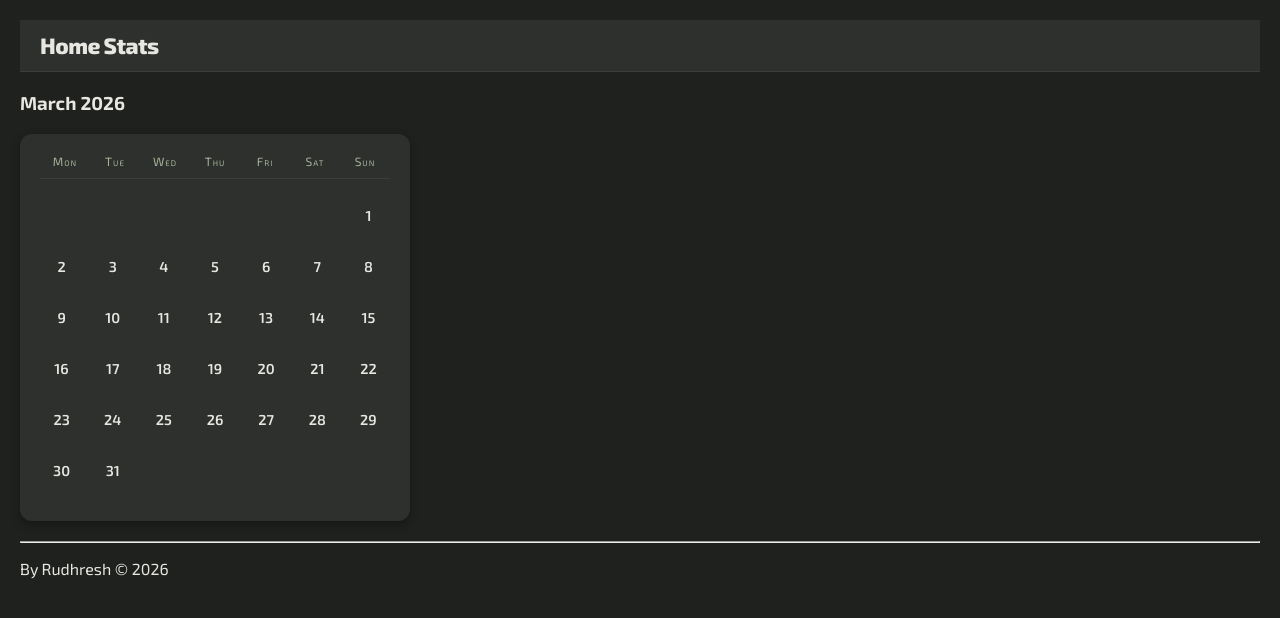
After one commit to rudybrrr/cycling-dashboard, a Flask app: page /stats/ in a window 1280 px wide. The commit adds this page. Shown: the top 618 px of the page. Run offline with Flask 3, Linux system fonts and the light colour scheme; data that the repository does not hold is empty.

Commit message:
Added a stats page with a calendar (will add other insights etc. soon too) + styling

```diff
--- a/cycling_app/static/site.css
+++ b/cycling_app/static/site.css
@@ -20,6 +20,8 @@
     --font-main: 'Exo 2', sans-serif;
 }
 
+/* HOME PAGE */
+
 body {
     background-color: var(--bg-main);
     color: var(--text-primary);
@@ -31,6 +33,7 @@ body {
 .stats-container {
     display: flex;
     flex-direction: row;
+    justify-content: flex-start;
     gap: 15px;
     padding: 10px;
 }
@@ -105,7 +108,7 @@ input[type="submit"]:active {
     flex-direction: column;
     gap: 15px;
     max-width: 500px;
-    margin: 20px auto;
+    margin: 20px 0;
     padding: 10px;
 }
 
@@ -113,6 +116,7 @@ input[type="submit"]:active {
     display: grid;
     grid-template-columns: repeat(3, 1fr);
     align-items: center;
+    text-align: left;
     background-color: var(--bg-surface);
     color: var(--text-primary);
     padding: 15px 20px;
@@ -159,3 +163,60 @@ input[type="submit"]:active {
     color: var(--text-primary);
     letter-spacing: -0.5px;
 }
+
+/* STATS PAGE */
+.calendar {
+    max-width: 350px;
+    background-color: var(--bg-surface);
+    padding: 20px;
+    border-radius: 12px;
+    box-shadow: 0 4px 10px rgba(0, 0, 0, 0.3);
+    margin: 20px 0;
+}
+
+.calendar-header {
+    display: grid;
+    grid-template-columns: repeat(7, 1fr);
+    text-align: center;
+    font-size: 0.75rem;
+    color: var(--text-muted);
+    font-variant: small-caps;
+    letter-spacing: 1px;
+    margin-bottom: 15px;
+    padding-bottom: 10px;
+    border-bottom: 1px solid var(--border-subtle);
+}
+
+.calendar-week {
+    display: grid;
+    grid-template-columns: repeat(7, 1fr);
+    gap: 8px;
+    margin-bottom: 8px;
+}
+
+.calendar-day {
+    aspect-ratio: 1 / 1;
+    display: flex;
+    align-items: center;
+    justify-content: center;
+    font-size: 0.9rem;
+    font-weight: 600;
+    border-radius: 6px;
+    color: var(--text-primary);
+    transition: background-color 0.2s;
+}
+
+.calendar-day.has-ride {
+    background-color: var(--accent-primary);
+    color: var(--bg-main);
+    box-shadow: 0 0 10px rgba(212, 163, 115, 0.3);
+    cursor: pointer;
+}
+
+.calendar-day.has-ride:hover {
+    background-color: var(--accent-hover);
+}
+
+.calendar-day.empty {
+    visibility: hidden;
+}
--- a/cycling_app/templates/home.html
+++ b/cycling_app/templates/home.html
@@ -17,9 +17,9 @@ Cycling Dashboard
 <h3>Log Your Latest Ride!</h3>
 <form method="POST">
     <label for="distance">Distance (km)</label>
-    <input type="number" id="distance" name="distance" required><br><br>
+    <input type="number" id="distance" name="distance" min="1" step="0.1" required><br><br>
     <label for="duration">Duration (min)</label>
-    <input type="number" id="duration" name="duration" required><br><br>
+    <input type="number" id="duration" name="duration" min="1" required><br><br>
     <label for="date">Date</label>
     <input type="date" id="date" name="date" required><br><br>
     <input type="submit" value="Log Ride">
--- a/cycling_app/templates/layout.html
+++ b/cycling_app/templates/layout.html
@@ -9,6 +9,7 @@
     <body>
         <div class="navbar">
             <a href="{{ url_for('home') }}" class="navbar-brand">Home</a>
+            <a href="{{ url_for('stats') }}" class="navbar-brand">Stats</a>
         </div>
 
         <div class="body-content">
--- /dev/null
+++ b/cycling_app/templates/stats.html
@@ -0,0 +1,32 @@
+{% extends "layout.html" %}
+{% block title %}
+Stats
+{% endblock %}
+{% block content %}
+<h3>{{ month_name }} {{ year }}</h3>
+<div class="calendar">
+    <div class="calendar-header">
+        <span>Mon</span>
+        <span>Tue</span>
+        <span>Wed</span>
+        <span>Thu</span>
+        <span>Fri</span>
+        <span>Sat</span>
+        <span>Sun</span>
+    </div>
+    {% for week in cal %}
+        <div class="calendar-week">
+            {% for day in week %}
+                {% if day == 0 %}
+                    <div class="calendar-day empty"></div>
+                {% else %}
+                    {% set date_str = "%04d-%02d-%02d" | format(year, month, day) %}
+                    <div class="calendar-day {% if date_str in ride_dates %}has-ride{% endif %}">
+                        {{ day }}
+                    </div>
+                {% endif %}
+            {% endfor %}
+        </div>
+    {% endfor %}
+</div>
+{% endblock %}
--- a/cycling_app/views.py
+++ b/cycling_app/views.py
@@ -2,6 +2,7 @@ from flask import Flask, render_template, request, redirect, url_for, flash
 from datetime import datetime
 from . import app
 from .database import insert_ride, get_rides, get_stats
+import calendar
 
 @app.route("/", methods=['GET', 'POST'])
 def home():
@@ -9,8 +10,11 @@ def home():
         distance = request.form.get('distance')
         duration = request.form.get('duration')
         date = request.form.get('date')
-        insert_ride(distance, duration, date)
-        flash(f"Ride logged! Distance: {distance}km, Duration: {duration}mins, Date: {date}")
+        if float(distance) > 0 and float(duration) > 0:
+            insert_ride(distance, duration, date)
+            flash(f"Ride logged! Distance: {distance}km, Duration: {duration}mins, Date: {date}")
+        else:
+            flash("Invalid values. Distance and duration must be greater than 0.")
         return redirect(url_for('home'))
     else:
         stats = get_stats()
@@ -20,3 +24,21 @@ def home():
             stats=stats,
             rides=rides
         )
+
+@app.route("/stats/")
+def stats():
+    rides = get_rides()
+    ride_dates = {ride[3] for ride in rides}
+    today = datetime.now()
+    month_name = today.strftime("%B")
+    cal = calendar.monthcalendar(today.year, today.month)
+    print(ride_dates)
+    return render_template(
+        "stats.html",
+        rides=rides,
+        ride_dates=ride_dates,
+        month = today.month,
+        year = today.year,
+        month_name=month_name,
+        cal=cal
+    )
```
